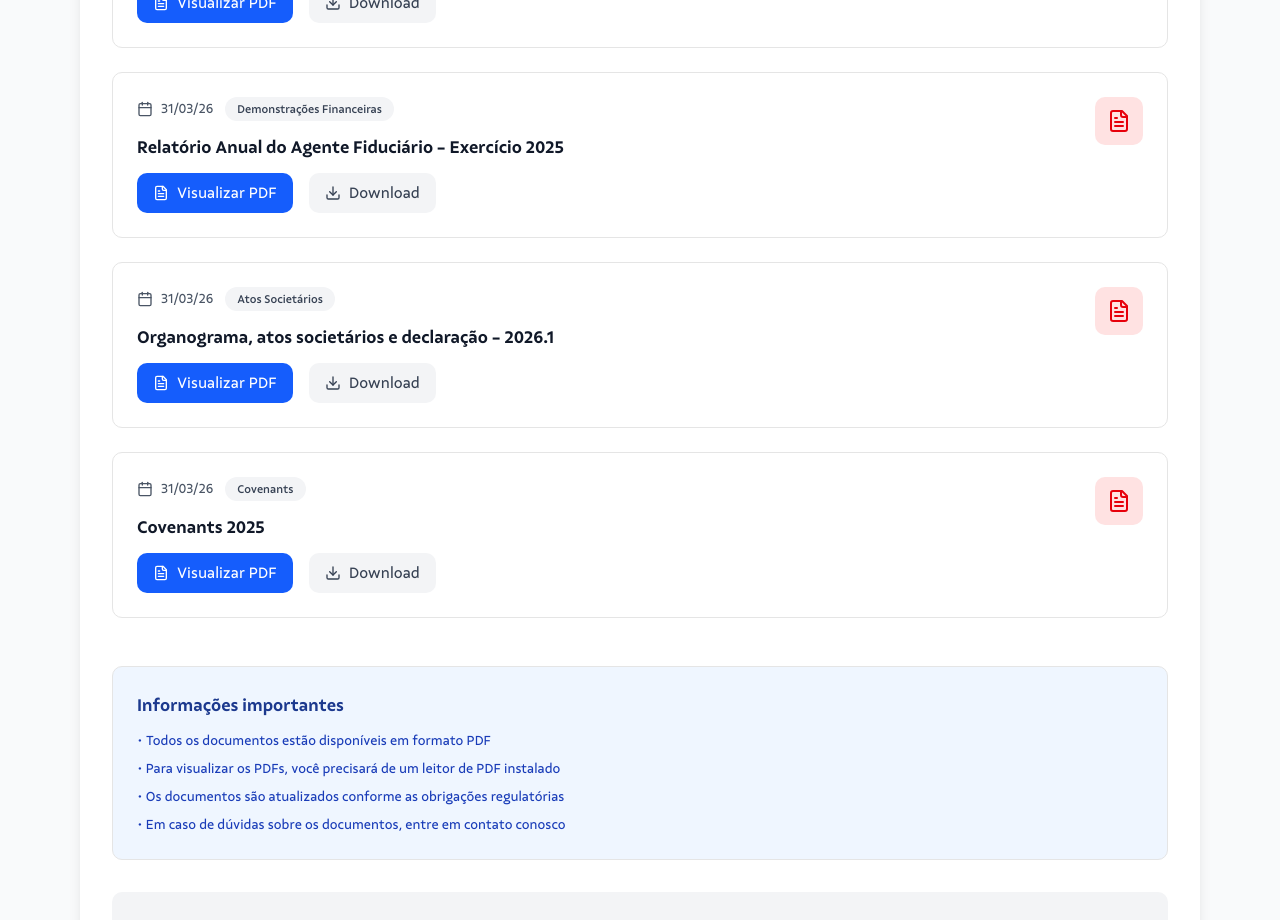
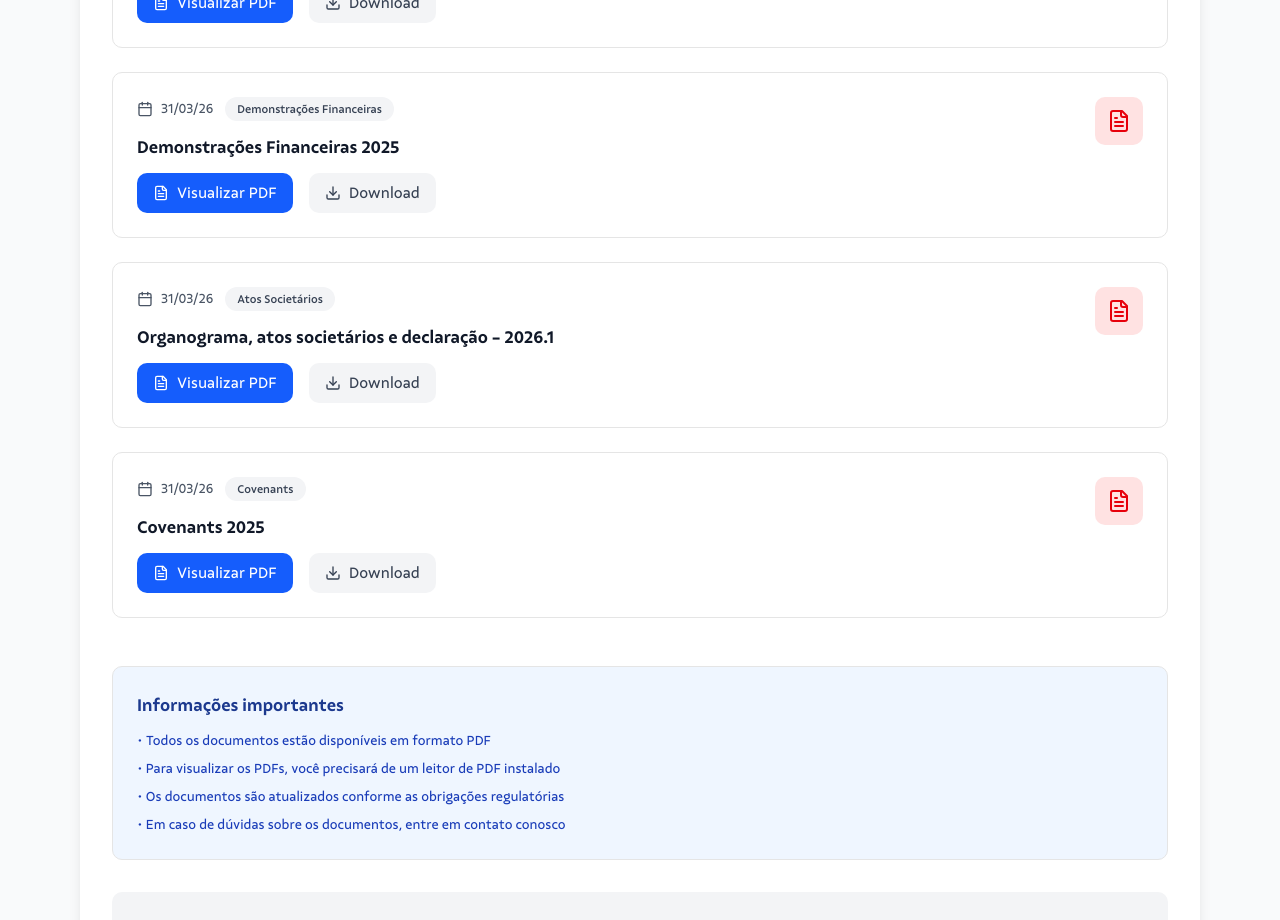
Before and after one commit to Anderson-Dias-Farias/decio, a Next.js app: page /divulgacoes-documentos in a window 1280 px wide. Shown: the part 2220-3140 px from the top of the page. Built offline with nearby package versions, Linux system fonts and the light colour scheme.

Commit message:
update divulgacoes-documentos

```diff
--- a/src/app/divulgacoes-documentos/page.tsx
+++ b/src/app/divulgacoes-documentos/page.tsx
@@ -97,7 +97,7 @@ const documentos = [
   },
   {
     id: 11,
-    titulo: "Relatório Anual do Agente Fiduciário - Exercício 2025",
+    titulo: "Demonstrações Financeiras 2025",
     data: "31/03/26",
     arquivo: "263UC-020-PB Decio Holding (ADC 31-12-25).pdf",
     categoria: "Demonstrações Financeiras",
```
